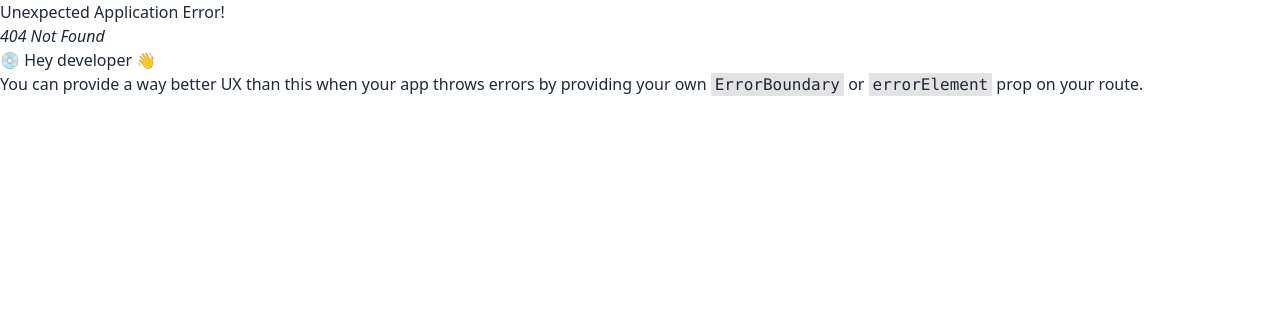
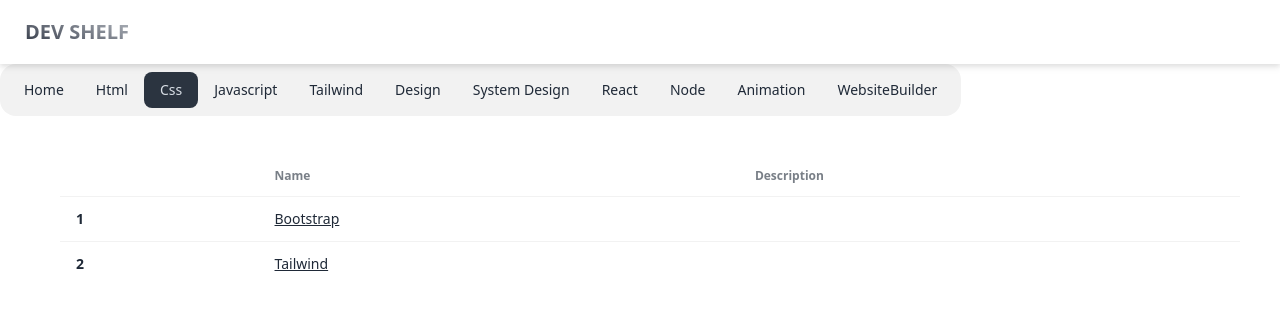
Before and after one commit to Upendrasahu99/dev-shelf, a React (Vite) app: page /dev-shelf/css in a window 1280 px wide. Before the commit this address had no page. Shown: the top 310 px of the page. Built offline with nearby package versions, Linux system fonts and the light colour scheme.

Commit message:
Change route path added dev-shelf in from of every path

```diff
--- a/package.json
+++ b/package.json
@@ -9,7 +9,7 @@
     "lint": "eslint .",
     "preview": "vite preview",
     "predeploy": "npm run build",
-    "deploy": "gh-pages -d dist -r https://github.com/Upendrasahu99/dev-shelf.git "
+    "deploy": "gh-pages -d dist"
   },
   "dependencies": {
     "react": "^18.3.1",
--- a/src/components/Menu.jsx
+++ b/src/components/Menu.jsx
@@ -5,17 +5,17 @@ const Menu = () => {
   return (
     <div>
       <ul className="menu menu-vertical lg:menu-horizontal bg-base-200 rounded-box">
-        <li><NavLink to={'/home'}>Home</NavLink></li>
-        <li><NavLink to={'/html'}>Html</NavLink></li>
-        <li><NavLink to={'/css'}>Css</NavLink></li>
-        <li><NavLink to={'/javascript'}>Javascript</NavLink></li>
-        <li><NavLink to={'/tailwind'}>Tailwind</NavLink></li>
-        <li><NavLink to={'/design'}>Design</NavLink></li>
-        <li><NavLink to={'/system-design'}>System Design</NavLink></li>
-        <li><NavLink to={'/react'}>React</NavLink></li>
-        <li><NavLink to={'/node'}>Node</NavLink></li>
-        <li><NavLink to={'/animation'}>Animation</NavLink></li>
-        <li><NavLink to={'/website'}>WebsiteBuilder</NavLink></li>
+        <li><NavLink to={'/dev-shelf/home'}>Home</NavLink></li>
+        <li><NavLink to={'/dev-shelf/html'}>Html</NavLink></li>
+        <li><NavLink to={'/dev-shelf/css'}>Css</NavLink></li>
+        <li><NavLink to={'/dev-shelf/javascript'}>Javascript</NavLink></li>
+        <li><NavLink to={'/dev-shelf/tailwind'}>Tailwind</NavLink></li>
+        <li><NavLink to={'/dev-shelf/design'}>Design</NavLink></li>
+        <li><NavLink to={'/dev-shelf/system-design'}>System Design</NavLink></li>
+        <li><NavLink to={'/dev-shelf/react'}>React</NavLink></li>
+        <li><NavLink to={'/dev-shelf/node'}>Node</NavLink></li>
+        <li><NavLink to={'/dev-shelf/animation'}>Animation</NavLink></li>
+        <li><NavLink to={'/dev-shelf/website'}>WebsiteBuilder</NavLink></li>
       </ul>
     </div>
   )
```
Also changed, not shown: src/router/AppRoute.jsx (+14 -14 lines).
